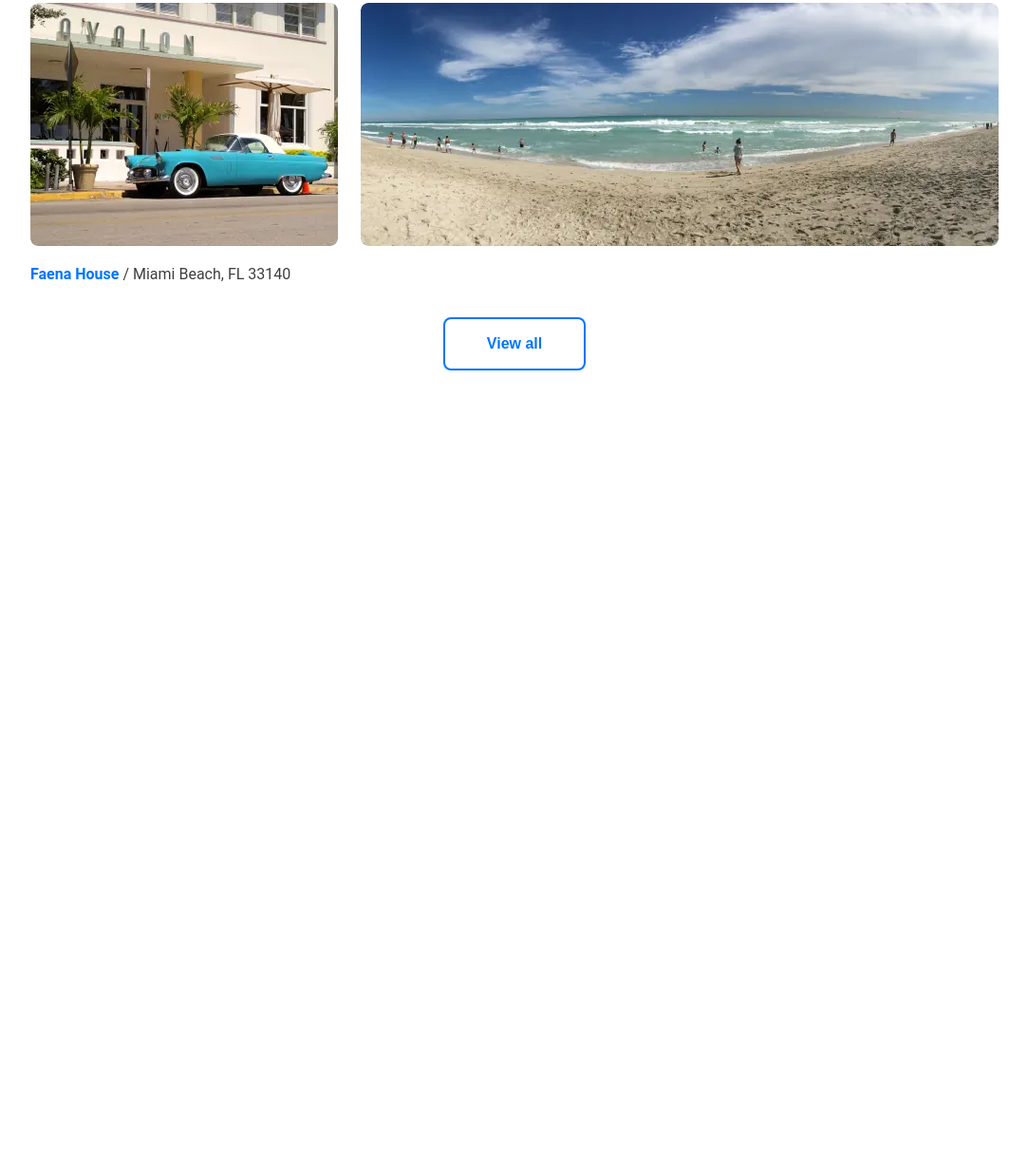
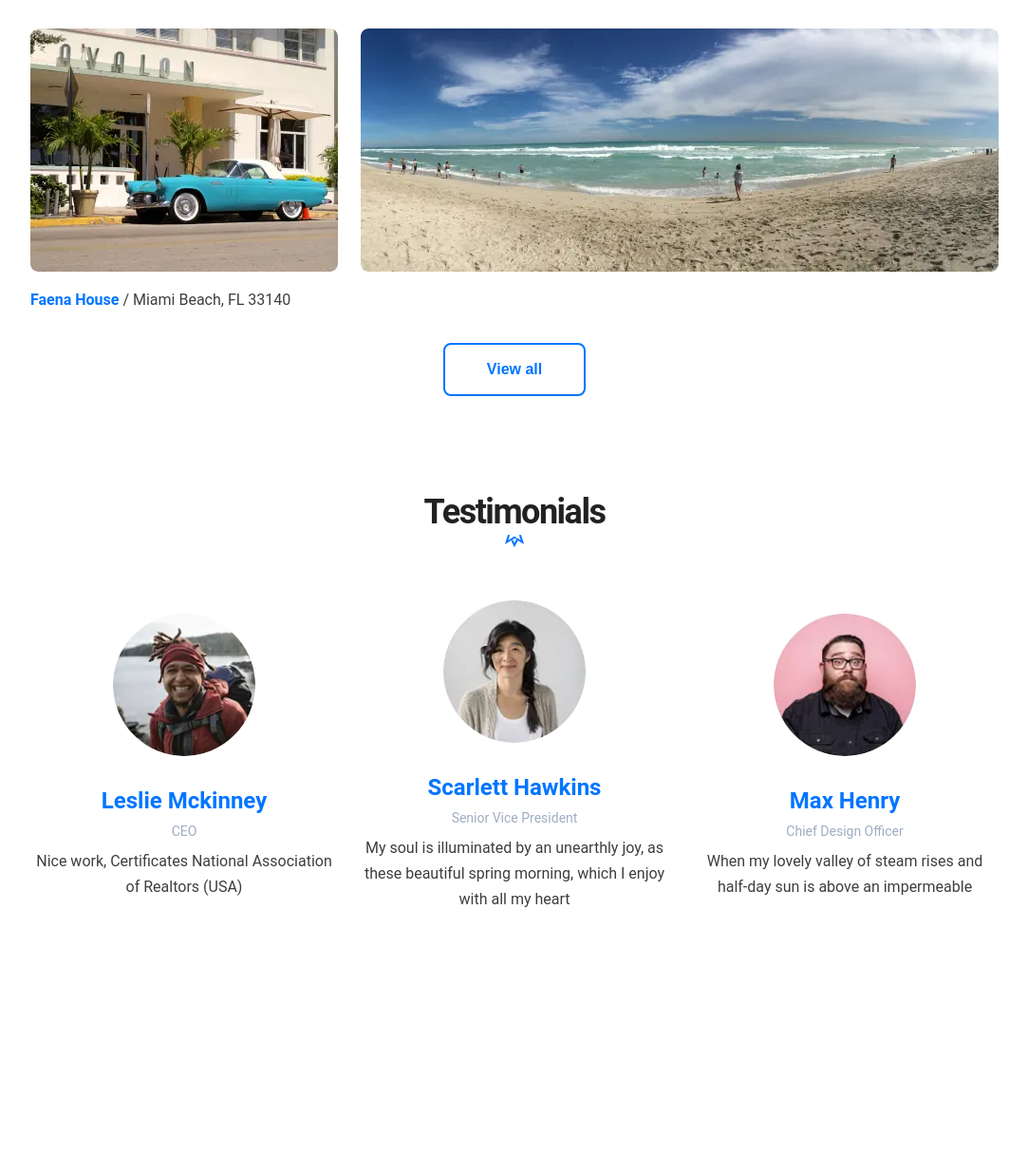
Before and after one commit to wurnsw/miami, a website built with Parcel: page src/index.html in a window 1280 px wide. Shown: the part 2131-3348 px from the top of the page at 95% size, without its empty margins (98-1181 px from the left). Before the commit the page ends 2779 px from the top, so only its background shows below. Built offline with nearby package versions, Linux system fonts and the light colour scheme.

Commit message:
added testimonials section

```diff
--- a/src/index.html
+++ b/src/index.html
@@ -247,9 +247,9 @@
         </div>
       </section>
 
-      <section class="section testimonials" hidden id="testimonials">
+      <section class="section testimonials" id="testimonials">
         <div class="container">
-          <div class="title">
+          <div class="testimonials__title title">
             <h2 class="title__name">Testimonials</h2>
             <svg class="title__icon">
               <use href="./images/sprite.svg#small-logo"></use>
@@ -265,7 +265,8 @@
                   ./images/person--1-459.webp 3x
                 "
                 src="./images/person--1-153.webp"
-                alt=""
+                alt="Leslie Mckinney"
+                width="153"
               />
               <h3 class="person__name">Leslie Mckinney</h3>
               <p class="person__role">CEO</p>
@@ -282,7 +283,8 @@
                   ./images/person--2-459.webp 3x
                 "
                 src="./images/person--2-153.webp"
-                alt=""
+                alt="Scarlett Hawkins"
+                width="153"
               />
               <h3 class="person__name">Scarlett Hawkins</h3>
               <p class="person__role">Senior Vice President</p>
@@ -300,7 +302,8 @@
                   ./images/person--3-459.webp 3x
                 "
                 src="./images/person--3-153.webp"
-                alt=""
+                alt="Max Henry"
+                width="153"
               />
               <h3 class="person__name">Max Henry</h3>
               <p class="person__role">Chief Design Officer</p>
--- a/src/sass/components/gallery.scss
+++ b/src/sass/components/gallery.scss
@@ -1,6 +1,10 @@
 .gallery {
   &__title {
     margin-bottom: 29px;
+
+    @include onDesktop {
+      margin-bottom: 56px;
+    }
   }
 
   &__content {
--- /dev/null
+++ b/src/sass/components/person.scss
@@ -0,0 +1,44 @@
+.person {
+  display: flex;
+  flex-direction: column;
+  justify-content: center;
+  align-items: center;
+
+  @include onDesktop {
+    width: 324px;
+  }
+
+  &__image {
+    margin-bottom: 28px;
+
+    border-radius: 50%;
+
+    @include onDesktop {
+      margin-bottom: 32px;
+
+      width: 150px;
+    }
+  }
+
+  &__name {
+    @include blue-Typography;
+  }
+
+  &__role {
+    padding: 4px 0 13px;
+
+    line-height: 27px;
+    font-size: 14px;
+
+    color: #9fadc2;
+
+    @include onDesktop {
+      padding: 4px 0;
+    }
+  }
+
+  &__review {
+    @include secondary-Typography;
+    text-align: center;
+  }
+}
--- a/src/sass/components/testimonials.scss
+++ b/src/sass/components/testimonials.scss
@@ -0,0 +1,20 @@
+.testimonials {
+  &__title {
+    margin-bottom: 29px;
+
+    @include onDesktop {
+      margin-bottom: 56px;
+    }
+  }
+
+  &__list {
+    display: flex;
+    flex-direction: column;
+    gap: 48px;
+
+    @include onDesktop {
+      flex-direction: row;
+      gap: 24px;
+    }
+  }
+}
--- a/src/sass/main.scss
+++ b/src/sass/main.scss
@@ -14,6 +14,7 @@
 @import "components/gallery";
 @import "components/hotel";
 @import "components/testimonials";
+@import "components/person";
 @import "components/form";
 @import "components/contacts";
 @import "components/footer";
```
